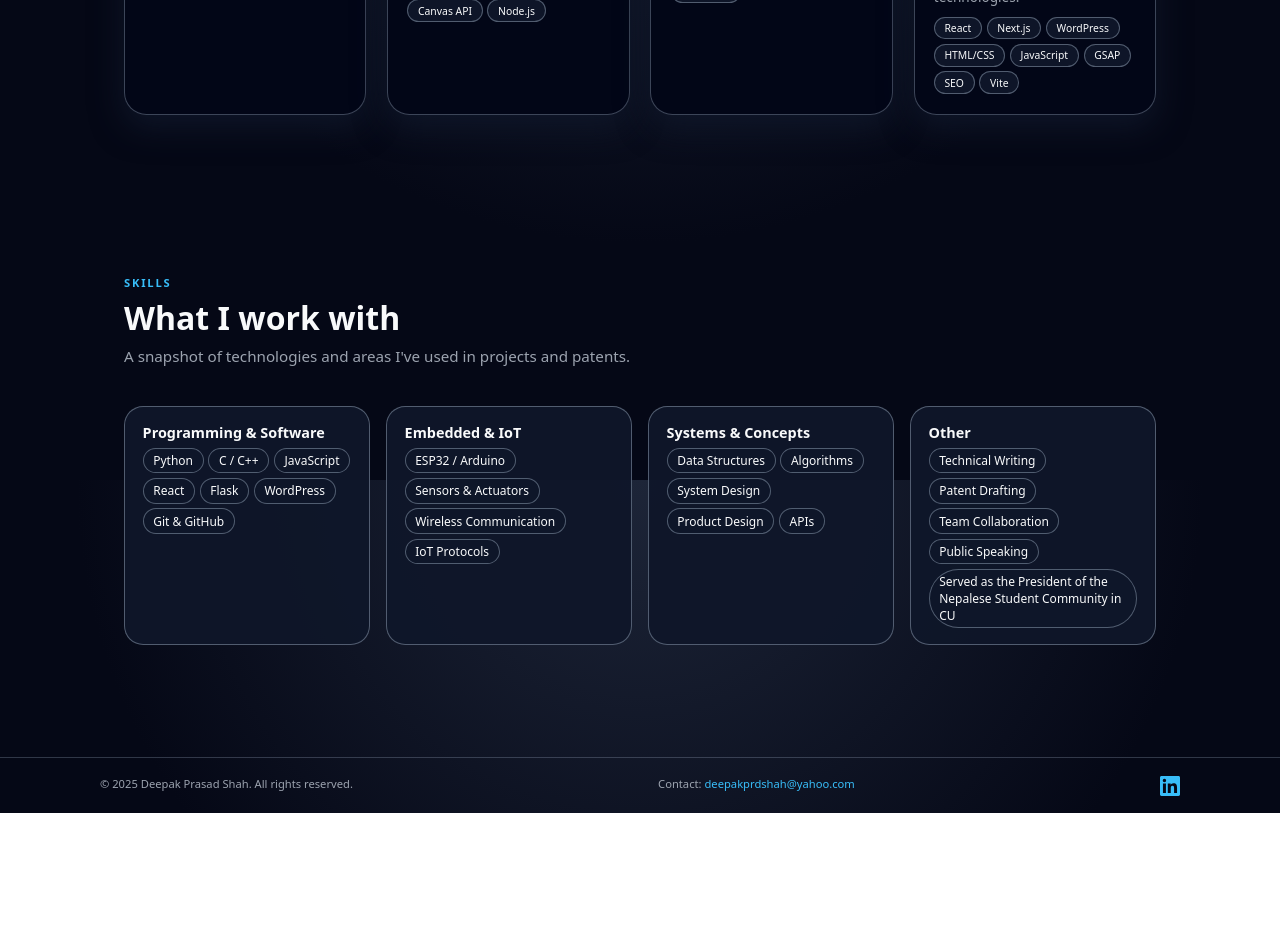
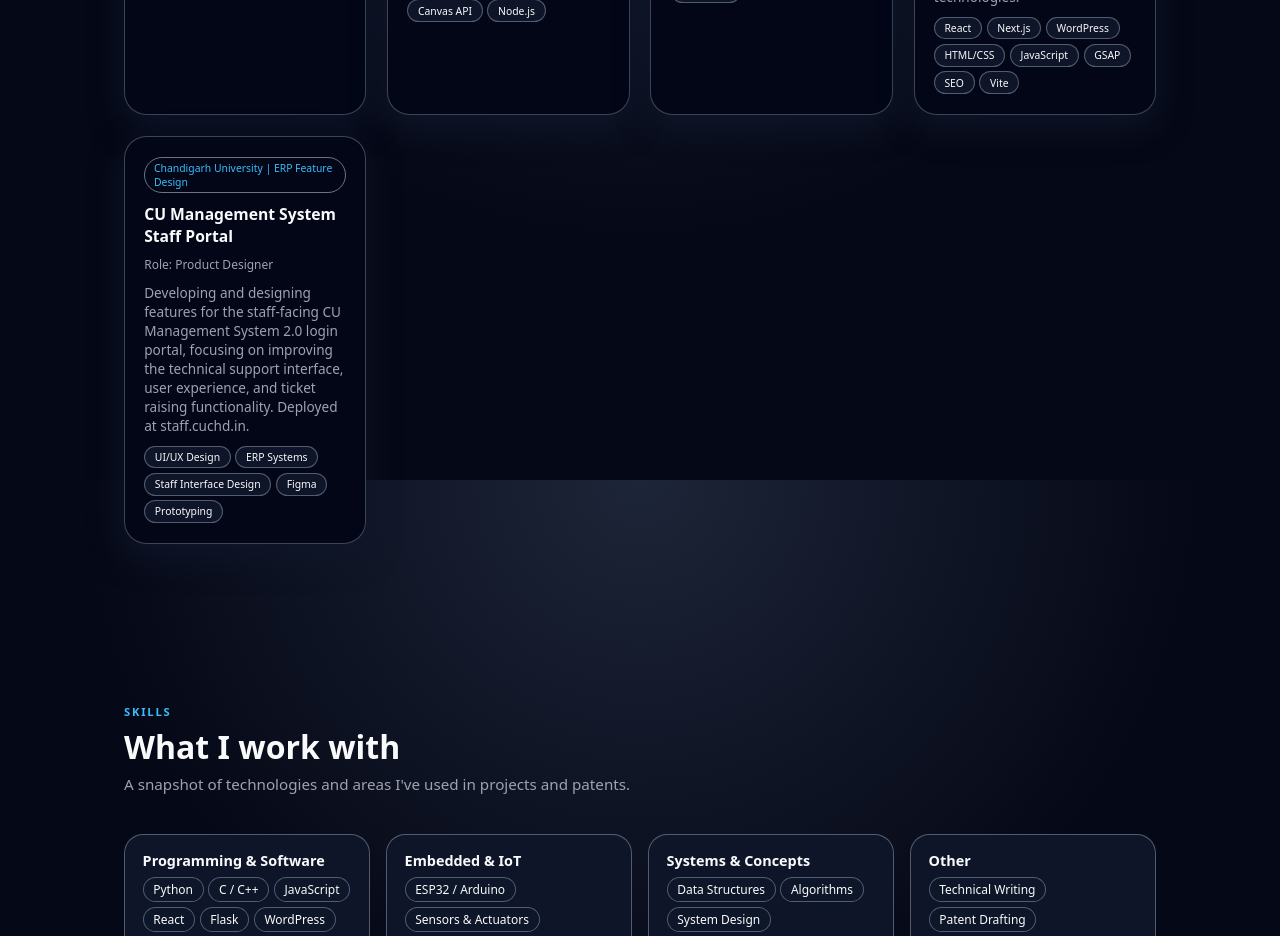
Before and after one commit to deiepak/deepak-portfolio, a React (Vite) app: page / in a window 1280 px wide. Shown: the part 3520-4456 px from the top of the page. Before the commit the page ends 4333 px from the top, so only its background shows below. Built offline with nearby package versions, Linux system fonts and the light colour scheme.

Commit message:
Add CU Management System Staff Portal project

```diff
--- a/src/data.js
+++ b/src/data.js
@@ -144,4 +144,13 @@ export const projects = [
       "Designed and developed 5+ custom portfolio websites and a premium wedding invitation website for clients. Each project featured unique themes, responsive layouts, RSVP management, animations, and SEO-optimized content using a mix of modern web technologies.",
     tech: ["React", "Next.js", "WordPress", "HTML/CSS", "JavaScript", "GSAP", "SEO", "Vite"],
   },
+  {
+    id: 14,
+    title: "CU Management System Staff Portal",
+    role: "Product Designer",
+    context: "Chandigarh University | ERP Feature Design",
+    description:
+      "Developing and designing features for the staff-facing CU Management System 2.0 login portal, focusing on improving the technical support interface, user experience, and ticket raising functionality. Deployed at staff.cuchd.in.",
+    tech: ["UI/UX Design", "ERP Systems", "Staff Interface Design", "Figma", "Prototyping"],
+  },
 ];
```
